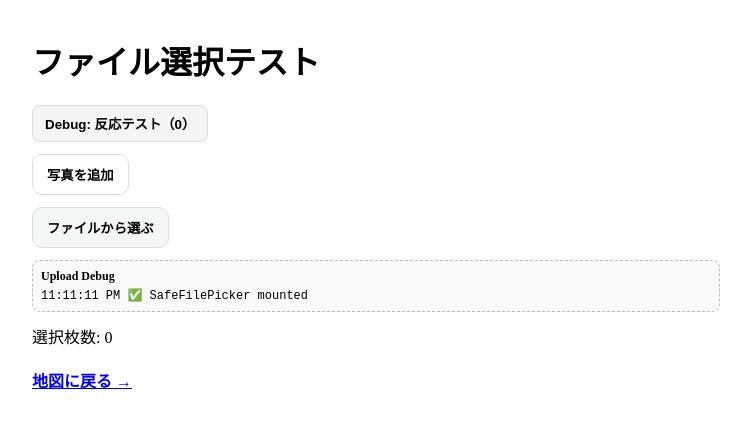
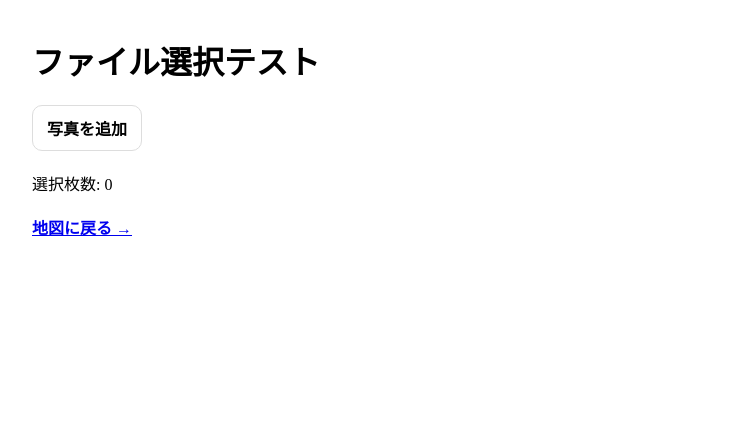
Before and after one commit to sakasakainfinity-dotcom/travel-memory, a Next.js app: page /file-test in a window 1280 px wide. Shown: the top 428 px of the page, without its empty margins (264-1015 px from the left). Built offline with nearby package versions, Linux system fonts and the light colour scheme.

Commit message:
Update SafeFilePicker.tsx

```diff
--- a/src/components/SafeFilePicker.tsx
+++ b/src/components/SafeFilePicker.tsx
@@ -1,10 +1,11 @@
 // src/components/SafeFilePicker.tsx
 "use client";
 
-import { useEffect, useRef, useState } from "react";
-import { convertToUploadableImage } from "@/lib/convertToUploadableImage";
+import { useRef, useState } from "react";
+import { decideContentType } from "@/lib/mime";
+import { generateThumbnail } from "@/lib/thumbnail";
 
-type LogLine = string;
+type Picked = { original: File; thumbnail: File | null; contentType: string };
 
 export default function SafeFilePicker({
   label = "写真を追加",
@@ -13,167 +14,79 @@ export default function SafeFilePicker({
 }: {
   label?: string;
   multiple?: boolean;
-  onPick: (files: File[]) => void;
+  onPick: (files: Picked[]) => void;
 }) {
-  const inputRef = useRef<HTMLInputElement | null>(null);
-  const [logs, setLogs] = useState<LogLine[]>([]);
-  const [tapCount, setTapCount] = useState(0);
+  const ref = useRef<HTMLInputElement | null>(null);
+  const [busy, setBusy] = useState(false);
+  const [logs, setLogs] = useState<string[]>([]);
+  const log = (s: string) => setLogs((o) => [...o, s]);
 
-  const addLog = (l: LogLine) => setLogs((prev) => [...prev, `${new Date().toLocaleTimeString()}  ${l}`]);
-
-  useEffect(() => {
-    addLog("✅ SafeFilePicker mounted");
-  }, []);
-
-  // iOS Safari / PWA で label+hidden input が反応しないことがある。
-  // → ボタンの上に "透明のinputを全面にかぶせる" 方式にする
-  //   display:none は使わない（iOSがイベント拾わないことがある）
   async function handleFiles(fs: FileList | null) {
-    addLog("⚡ onChange fired");
     const arr = Array.from(fs ?? []);
-    addLog(`選択枚数: ${arr.length}`);
-
     if (arr.length === 0) {
-      addLog("⚠ ファイル0枚");
+      alert("写真が選べてません。もう一度お試しください。");
       return;
     }
 
-    // iOSの未読込ガード
-    const bad = arr.find((f) => !f.type.startsWith("image/") || f.size < 10_000);
+    // 読み込み前の0サイズ回避
+    const bad = arr.find((f) => f.size < 10_000);
     if (bad) {
-      addLog(`⚠ 読み込み前の可能性 name=${bad.name} type=${bad.type || "(empty)"} size=${bad.size}`);
-      if (inputRef.current) inputRef.current.value = "";
+      alert("写真の読み込みが終わっていません。数秒待ってからもう一度。");
+      if (ref.current) ref.current.value = "";
       return;
     }
 
-    // 変換（HEIC→JPEG）
-    const convertedArr: File[] = [];
-    for (const file of arr) {
-      addLog(`RAW  name="${file.name}" type="${file.type || "(empty)"}" size=${file.size}`);
-      try {
-        const converted = await convertToUploadableImage(file);
-        addLog(`AFTER name="${converted.name}" type="${converted.type || "(empty)"}" size=${converted.size}`);
-        convertedArr.push(converted);
-      } catch (e) {
-        addLog(`❌ 変換失敗: ${(e as Error)?.message || e}`);
+    setBusy(true);
+    try {
+      const picked: Picked[] = [];
+      for (const f of arr) {
+        const ct = await decideContentType(f);
+
+        // RAWは非対応（原本は保存するが、サムネは作らない＝null）
+        const isRaw = /image\/tiff/.test(ct) || /\.(dng|tif|tiff)$/i.test(f.name);
+
+        const thumb = isRaw ? null : await generateThumbnail(f, { maxSide: 1280, quality: 0.8 });
+
+        log(`picked: ${f.name} ct=${ct} thumb=${thumb ? thumb.name : "none"}`);
+        picked.push({ original: f, thumbnail: thumb, contentType: ct });
       }
+      onPick(picked);
+    } finally {
+      setBusy(false);
+      if (ref.current) ref.current.value = "";
     }
-
-    // 下流へ
-    convertedArr.forEach((f) =>
-      addLog(`PASS name="${f.name}" type="${f.type || "(empty)"}" size=${f.size}`)
-    );
-    onPick(convertedArr);
-
-    // 同じファイルを選べるようリセット
-    if (inputRef.current) inputRef.current.value = "";
   }
 
   return (
-    <div style={{ display: "grid", gap: 12 }}>
-      {/* デバッグ用の“押したらカウント増える”ボタン（レンダ＆イベント確認） */}
-      <button
-        type="button"
-        onClick={() => {
-          setTapCount((n) => n + 1);
-          addLog("👆 Debug tap button clicked");
-        }}
+    <div style={{ display: "grid", gap: 8 }}>
+      <label
         style={{
-          padding: "8px 12px",
-          borderRadius: 8,
+          display: "inline-block",
+          padding: "10px 14px",
+          borderRadius: 10,
           border: "1px solid #ddd",
-          background: "#f5f5f5",
+          background: "#fff",
+          cursor: "pointer",
           fontWeight: 700,
           width: "fit-content",
+          opacity: busy ? 0.6 : 1,
+          pointerEvents: busy ? "none" : "auto",
         }}
       >
-        Debug: 反応テスト（{tapCount}）
-      </button>
-
-      {/* iOS対応：相対配置の枠の上に透明inputを全面オーバーレイ */}
-      <div style={{ position: "relative", display: "inline-block" }}>
-        <button
-          type="button"
-          style={{
-            display: "inline-block",
-            padding: "10px 14px",
-            borderRadius: 10,
-            border: "1px solid #ddd",
-            background: "#fff",
-            fontWeight: 700,
-          }}
-          onClick={() => addLog("👆 表のボタンがタップされました")}
-        >
-          {label}
-        </button>
-
+        {busy ? "準備中…" : label}
         <input
-          ref={inputRef}
+          ref={ref}
           type="file"
-          accept="image/*,.heic,.heif"
+          accept="image/*,.heic,.heif,.avif,.tif,.tiff,.dng"
           multiple={multiple}
           onChange={(e) => handleFiles(e.target.files)}
-          // iOSで確実に拾うためのオーバーレイ
-          style={{
-            position: "absolute",
-            inset: 0,
-            opacity: 0,      // 透明化（display:noneはNG）
-            cursor: "pointer",
-          }}
+          style={{ display: "none" }}
         />
-      </div>
+      </label>
 
-      {/* 代替：Files（色違いのボタン） */}
-      <div style={{ position: "relative", display: "inline-block" }}>
-        <button
-          type="button"
-          style={{
-            display: "inline-block",
-            padding: "10px 14px",
-            borderRadius: 10,
-            border: "1px solid #ddd",
-            background: "rgba(17,24,39,0.04)",
-            fontWeight: 700,
-          }}
-          onClick={() => addLog("👆 代替ボタンがタップされました")}
-        >
-          ファイルから選ぶ
-        </button>
-
-        <input
-          type="file"
-          accept="image/*,.heic,.heif"
-          multiple={multiple}
-          onChange={(e) => handleFiles(e.target.files)}
-          style={{
-            position: "absolute",
-            inset: 0,
-            opacity: 0,
-            cursor: "pointer",
-          }}
-        />
-      </div>
-
-      {/* 画面内ログ（スマホで見える） */}
-      <div
-        style={{
-          maxHeight: 160,
-          overflow: "auto",
-          border: "1px dashed #bbb",
-          padding: 8,
-          borderRadius: 8,
-          background: "#fafafa",
-          fontSize: 12,
-        }}
-      >
-        <div style={{ fontWeight: 700, marginBottom: 4 }}>Upload Debug</div>
-        {logs.length === 0 ? (
-          <div style={{ color: "#666" }}>
-            ここにログが出ます（mounted / tap / onChange / RAW / AFTER / PASS）
-          </div>
-        ) : (
-          logs.map((l, i) => <div key={i}><code>{l}</code></div>)
-        )}
+      {/* 簡易ログ（必要なければ消してOK） */}
+      <div style={{ maxHeight: 120, overflow: "auto", fontSize: 12, color: "#555" }}>
+        {logs.map((l, i) => <div key={i}><code>{l}</code></div>)}
       </div>
     </div>
   );
```
